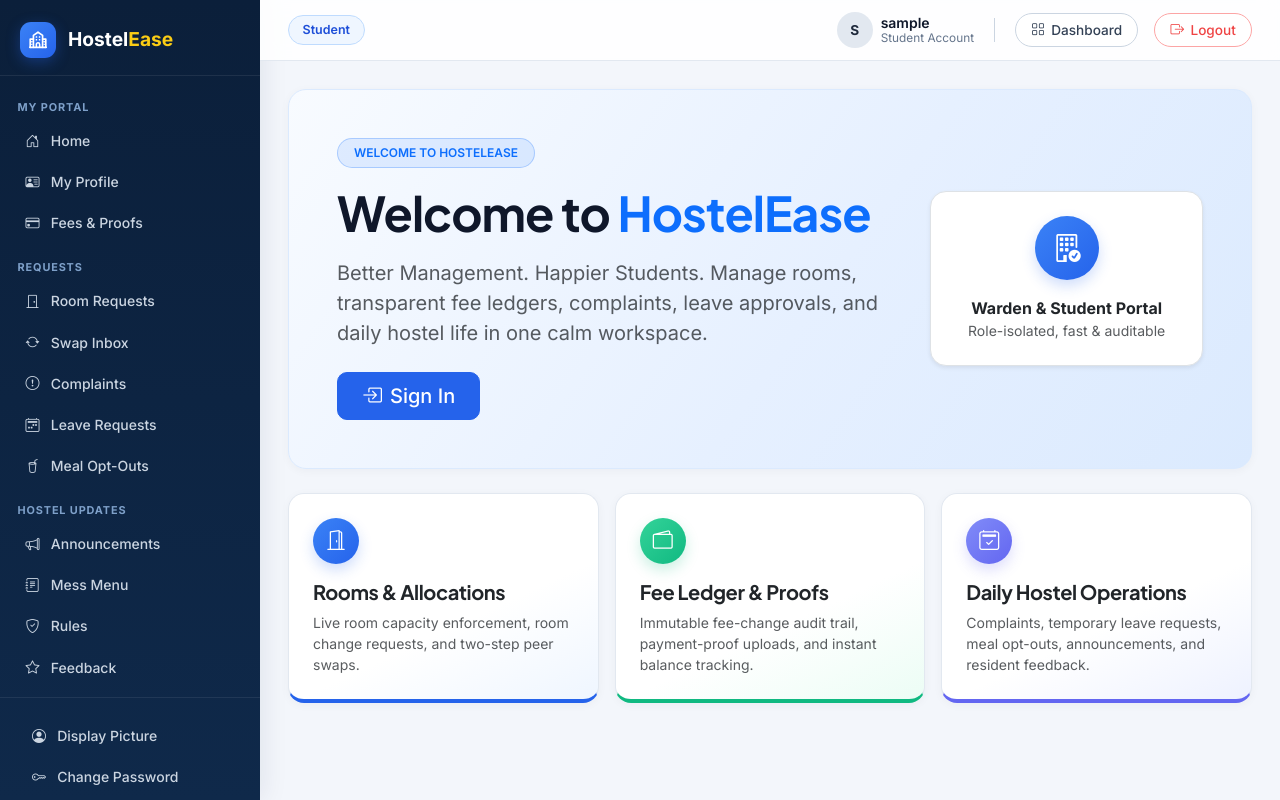
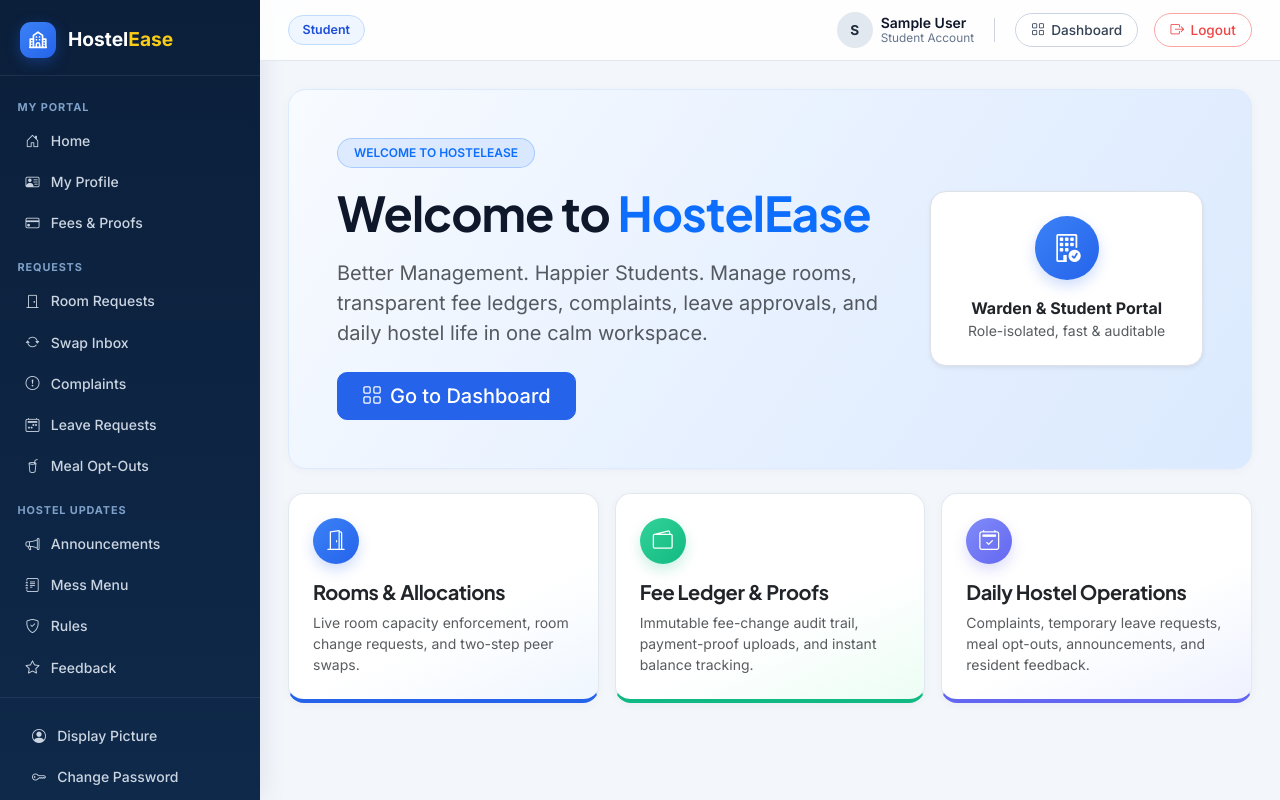
Before and after one commit to i253146-adnan1/HostelEase, a Django app: page / in a window 1280 px wide. Run offline with Django 5.2, Linux system fonts and the light colour scheme; the visitor is signed in with stand-in values (Sample User, id 1).

Commit message:
fix(ui): show Go to Dashboard on home when signed in and display full_name in navbar/dashboard

```diff
--- a/templates/accounts/warden_dashboard.html
+++ b/templates/accounts/warden_dashboard.html
@@ -8,14 +8,14 @@
         <div class="col-lg-7 d-flex align-items-center gap-3">
             <span class="he-user-avatar" style="width:52px;height:52px;font-size:1.2rem;border:2px solid #bfdbfe;">
                 {% if user.avatar %}
-                    <img src="{{ user.avatar.url }}" alt="{{ user.username }} avatar" class="he-user-avatar-img">
+                    <img src="{{ user.avatar.url }}" alt="{{ user.full_name|default:user.username }} avatar" class="he-user-avatar-img">
                 {% else %}
-                    <span class="he-user-avatar-initials">{{ user.username|slice:":1"|upper }}</span>
+                    <span class="he-user-avatar-initials">{{ user.full_name|default:user.username|slice:":1"|upper }}</span>
                 {% endif %}
             </span>
             <div>
                 <div class="text-uppercase small fw-bold text-primary mb-1" style="letter-spacing:0.08em;">Welcome to HostelEase</div>
-                <h1 class="h2 fw-bold mb-1">Welcome, <span class="text-primary">{{ user.username }}</span></h1>
+                <h1 class="h2 fw-bold mb-1">Welcome, <span class="text-primary">{{ user.full_name|default:user.username }}</span></h1>
                 <p class="text-muted mb-0">Warden Portal — Manage hostel operations and student records with ease.</p>
             </div>
         </div>
--- a/templates/base.html
+++ b/templates/base.html
@@ -519,13 +519,13 @@
                 <a href="{% url 'accounts:avatar_settings' %}" class="d-none d-md-flex align-items-center gap-2 text-decoration-none" title="Manage Display Picture">
                     <span class="he-user-avatar">
                         {% if user.avatar %}
-                            <img src="{{ user.avatar.url }}" alt="{{ user.username }} avatar" class="he-user-avatar-img">
+                            <img src="{{ user.avatar.url }}" alt="{{ user.full_name|default:user.username }} avatar" class="he-user-avatar-img">
                         {% else %}
-                            <span class="he-user-avatar-initials">{{ user.username|slice:":1"|upper }}</span>
+                            <span class="he-user-avatar-initials">{{ user.full_name|default:user.username|slice:":1"|upper }}</span>
                         {% endif %}
                     </span>
                     <div class="d-flex flex-column">
-                        <span class="he-user-name">{{ user.username }}</span>
+                        <span class="he-user-name">{{ user.full_name|default:user.username }}</span>
                         <span class="he-user-role">{{ user.role }} Account</span>
                     </div>
                 </a>
--- a/templates/home.html
+++ b/templates/home.html
@@ -13,9 +13,15 @@
             <p class="fs-5 text-muted mb-4">
                 Better Management. Happier Students. Manage rooms, transparent fee ledgers, complaints, leave approvals, and daily hostel life in one calm workspace.
             </p>
-            <a href="/accounts/login/" class="btn btn-primary btn-lg px-4">
-                <i class="bi bi-box-arrow-in-right me-2"></i>Sign In
-            </a>
+            {% if user.is_authenticated %}
+                <a href="{% url 'accounts:dashboard' %}" class="btn btn-primary btn-lg px-4">
+                    <i class="bi bi-grid me-2"></i>Go to Dashboard
+                </a>
+            {% else %}
+                <a href="{% url 'accounts:login' %}" class="btn btn-primary btn-lg px-4">
+                    <i class="bi bi-box-arrow-in-right me-2"></i>Sign In
+                </a>
+            {% endif %}
         </div>
         <div class="col-lg-4 d-none d-lg-block text-center">
             <div class="p-4 rounded-4 bg-white shadow-sm border">
```
